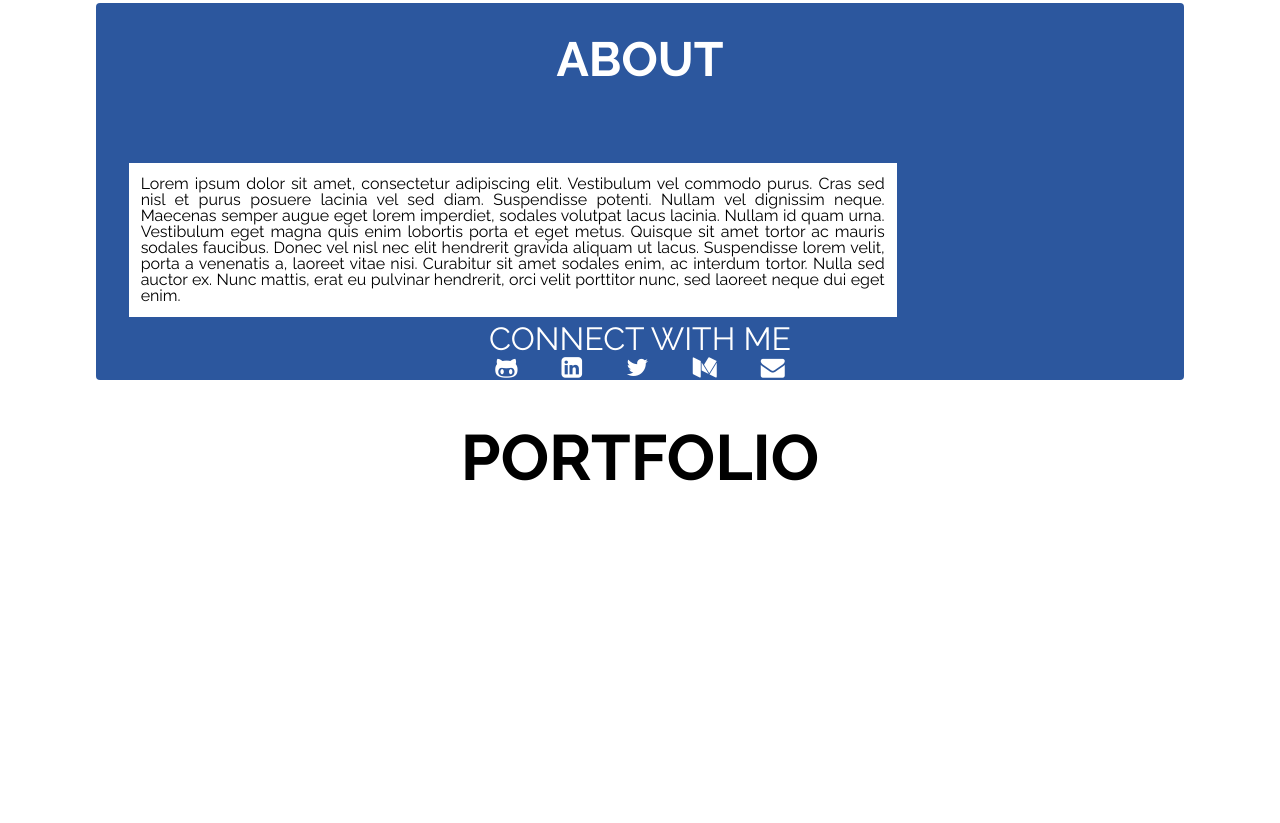
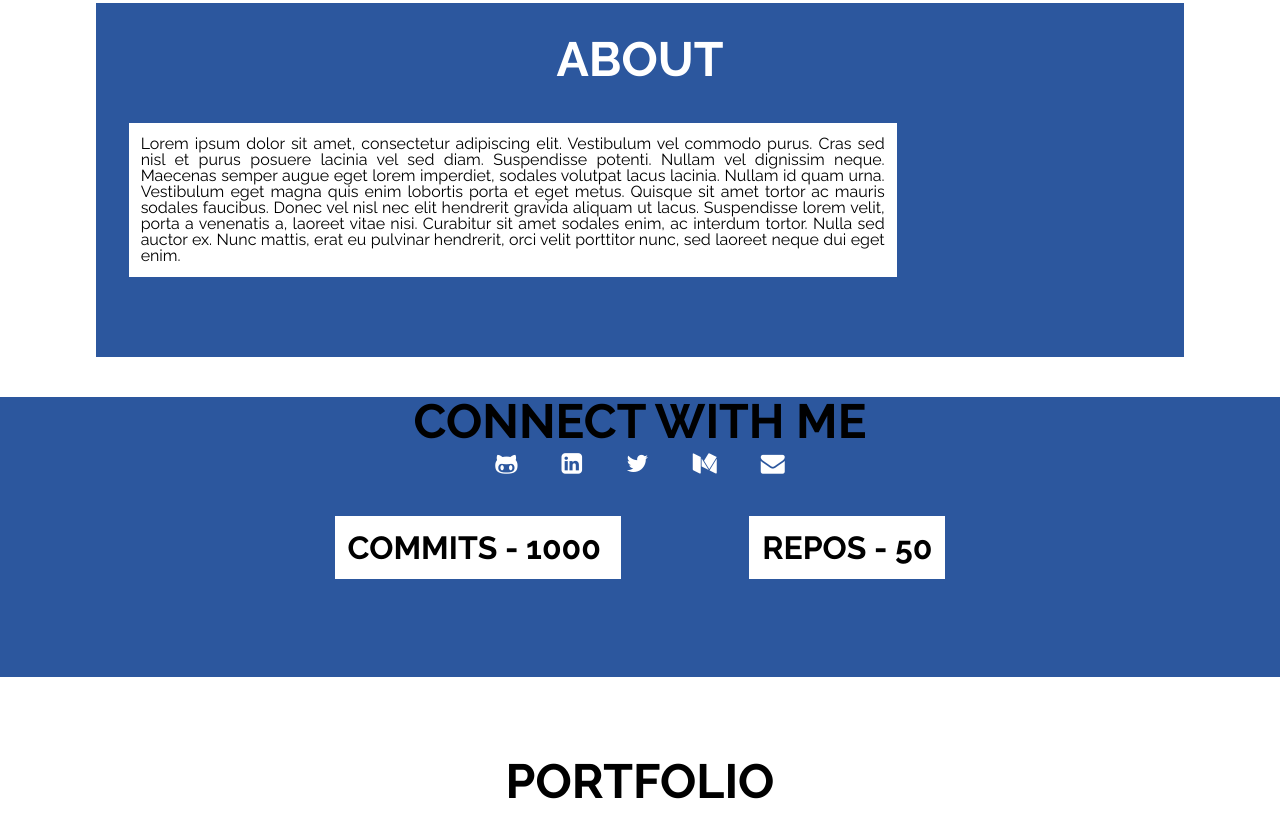
Before and after one commit to nicuparente/portfolio, a website: page public/index.html in a window 1280 px wide. Shown: the part 837-1660 px from the top of the page. Drawn offline with nearby package versions, Linux system fonts and the light colour scheme; a script that the page names is missing.

Commit message:
Mock github stats

```diff
--- a/public/css/layout.css
+++ b/public/css/layout.css
@@ -31,4 +31,11 @@
     width: 33%;
     height: 50%;
   }
+
+  .github-stat{
+    display: block;
+  }
+  .connect-stats-container{
+    height: 60vh;
+  }
 }
--- a/public/css/module.css
+++ b/public/css/module.css
@@ -68,9 +68,9 @@
   width: 85vw;
   height: 60%;
   color: #FFF;
+  padding-bottom: 5vh;
   text-align: center;
   background-color: #2c579e;
-  border-radius: 4px;
 }
 
 .about-heading{
@@ -84,7 +84,8 @@
 .about-article{
   position: block;
   color:black;
-  margin-top: 10vh;
+  margin-top: 5vh;
+  margin-bottom: 5vh;
   text-align: justify;
   background-color: #FFF;
   width: 60vw;
@@ -92,26 +93,53 @@
   padding: 1vw 1.5vh;
 }
 
+/*Connect Region*/
+.connect-stats-container{
+  display: block;
+  top: 20vh;
+  height: 35vh;
+  position: relative;
+  text-align: center;
+  background-color: #2c579e;
+}
+
 .connect-wme-nav{
   margin: .5vw 5vh;
 }
+
+/*GitHub Stat Region*/
+.github-stats-container{
+  display: block;
+  margin-top: 7vh;
+}
+
+.github-stat{
+  display: inline;
+  background: #FFF;
+  font-weight: 700;
+  font-size: 2em;
+  padding: 1%;
+  margin-left: 5vw;
+  margin-right: 5vw;
+}
+
 /*Portfolio Region*/
 .portfolio-container{
   display: flex;
   flex-wrap: wrap;
   justify-content: center;
   position: relative;
-  top: 20vh;
+  top: 30vh;
   height: 70vh;
   width: 100%;
   background-color: #FFF;
 }
 
-.portfolio-heading {
+.heading {
   text-align: center;
   font-weight:bolder;
   width: 100%;
-  font-size: 4em;
+  font-size: 3em;
 }
 
 .project-container{
--- a/public/index.html
+++ b/public/index.html
@@ -20,7 +20,9 @@
       <p class="project-description-body">{{description}}</p>
     </div>
   </script>
+  <script class="github-stats-template" type="text/x-handlebars-template">
 
+  </script>
 
   <nav class="main-nav">
     <div><a href="/" class="brand">NICU PARENTE</a></div>
@@ -46,9 +48,11 @@
       <article class="about-article">
         Lorem ipsum dolor sit amet, consectetur adipiscing elit. Vestibulum vel commodo purus. Cras sed nisl et purus posuere lacinia vel sed diam. Suspendisse potenti. Nullam vel dignissim neque. Maecenas semper augue eget lorem imperdiet, sodales volutpat lacus lacinia. Nullam id quam urna. Vestibulum eget magna quis enim lobortis porta et eget metus. Quisque sit amet tortor ac mauris sodales faucibus. Donec vel nisl nec elit hendrerit gravida aliquam ut lacus. Suspendisse lorem velit, porta a venenatis a, laoreet vitae nisi. Curabitur sit amet sodales enim, ac interdum tortor. Nulla sed auctor ex. Nunc mattis, erat eu pulvinar hendrerit, orci velit porttitor nunc, sed laoreet neque dui eget enim.
       </article>
+    </section>
 
-      <nav class="connect-wme-nav">
-        <h3>CONNECT WITH ME</h3>
+    <section class="connect-stats-container">
+      <h4 class="heading">CONNECT WITH ME</h4>
+        <nav class="connect-wme-nav">
         <ul>
           <li><a href="https://github.com/nicuparente" class="fa fa-github-alt" target="_blank"></a></li>
           <li><a href="https://www.linkedin.com/in/nicuparente" class="fa fa-linkedin-square" target="_blank"></a></li>
@@ -57,11 +61,15 @@
           <li><a href="#" class="fa fa-envelope"></a></li>
         </ul>
       </nav>
+      <div class="github-stats-container">
+        <div class="github-stat">COMMITS - 1000 </div>
+        <div class="github-stat">REPOS - 50</div>
+      </div>
     </section>
 
 
     <section id="portfolio" class="portfolio-container">
-          <h1 class="portfolio-heading">PORTFOLIO</h1>
+          <h1 class="heading">PORTFOLIO</h1>
     </section>
   </main>
 
```
